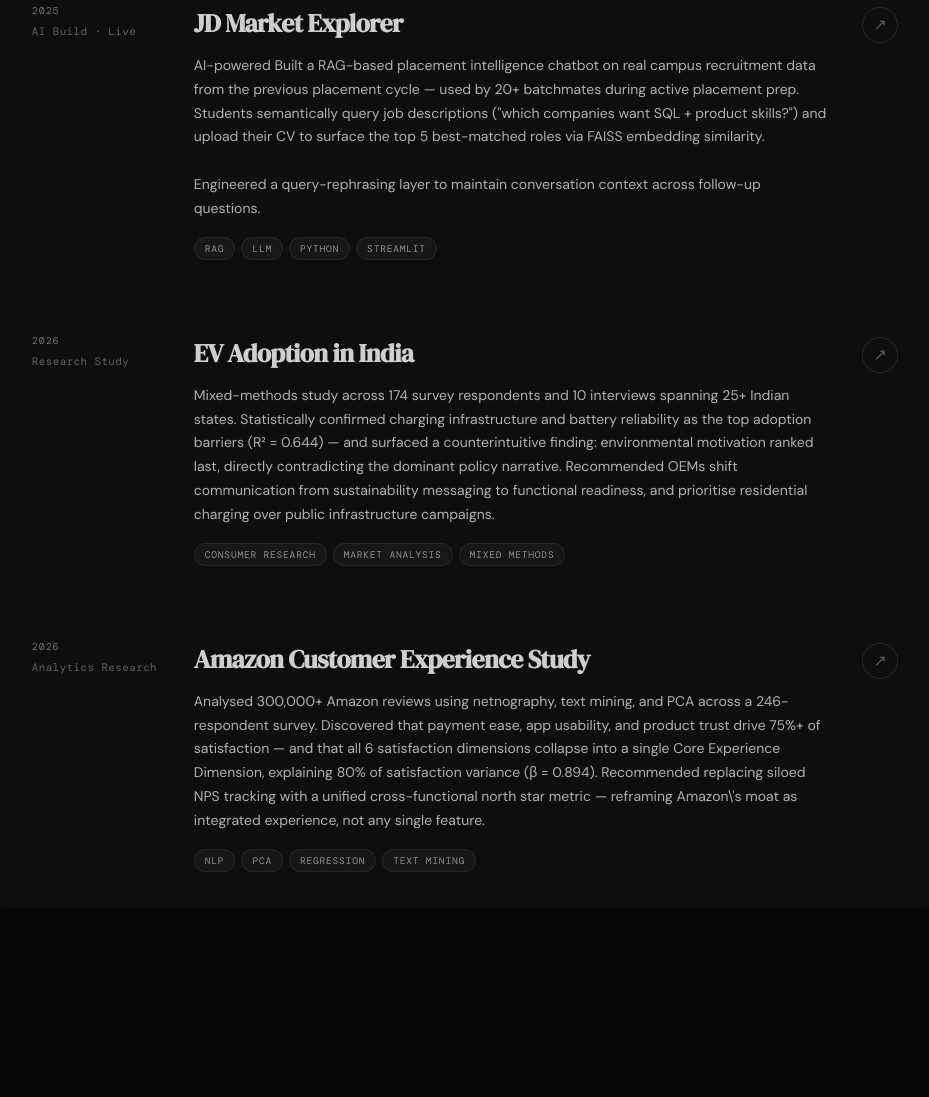
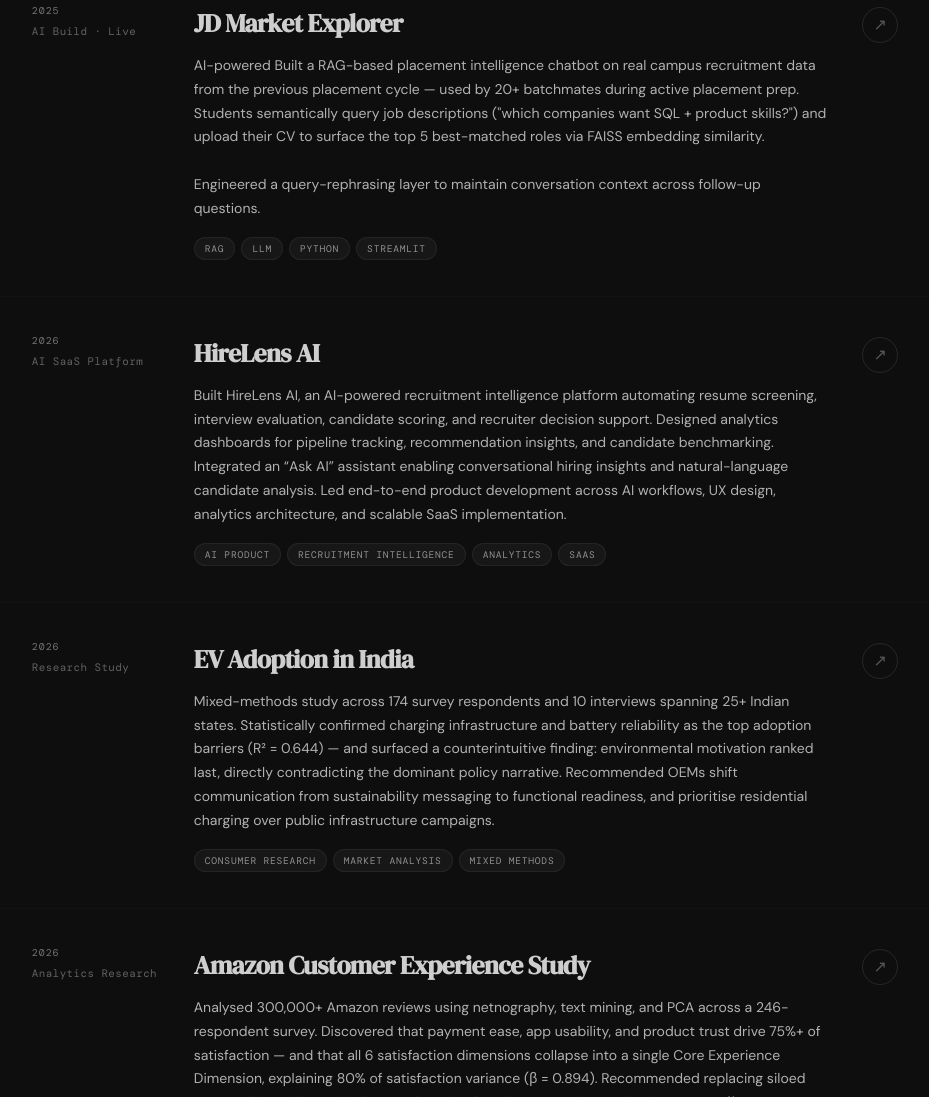
Before and after one commit to vishals-2907/portfolio, a plain HTML site: page index.html in a window 1280 px wide. Shown: the part 5048-6145 px from the top of the page, without its empty margins (175-1104 px from the left). Drawn offline with nearby package versions, Linux system fonts and the light colour scheme; a web font is replaced by a local one.

Commit message:
Update index.html

```diff
--- a/index.html
+++ b/index.html
@@ -1030,6 +1030,25 @@
             <div class="work-arrow">↗</div>
           </a>
 
+
+          <a href="https://hirelens-ai-x3x3.vercel.app/login" target="_blank" rel="noopener" class="work-row">
+            <div class="work-meta">
+              <p class="work-year">2026</p>
+              <p class="work-type">AI SaaS Platform</p>
+            </div>
+            <div class="work-body">
+              <h3 class="work-title">HireLens AI</h3>
+              <p class="work-desc">Built HireLens AI, an AI-powered recruitment intelligence platform automating resume screening, interview evaluation, candidate scoring, and recruiter decision support. Designed analytics dashboards for pipeline tracking, recommendation insights, and candidate benchmarking. Integrated an “Ask AI” assistant enabling conversational hiring insights and natural-language candidate analysis. Led end-to-end product development across AI workflows, UX design, analytics architecture, and scalable SaaS implementation.</p>
+              <div class="work-tags">
+                <span class="work-tag">AI Product</span>
+                <span class="work-tag">Recruitment Intelligence</span>
+                <span class="work-tag">Analytics</span>
+                <span class="work-tag">SaaS</span>
+              </div>
+            </div>
+            <div class="work-arrow">↗</div>
+          </a>
+
           <a href="https://drive.google.com/file/d/1nXWljXibh7qgRvwzxk2gUEKKJsa2JfP0/view?usp=sharing" target="_blank" rel="noopener" class="work-row">
             <div class="work-meta">
               <p class="work-year">2026</p>
```
